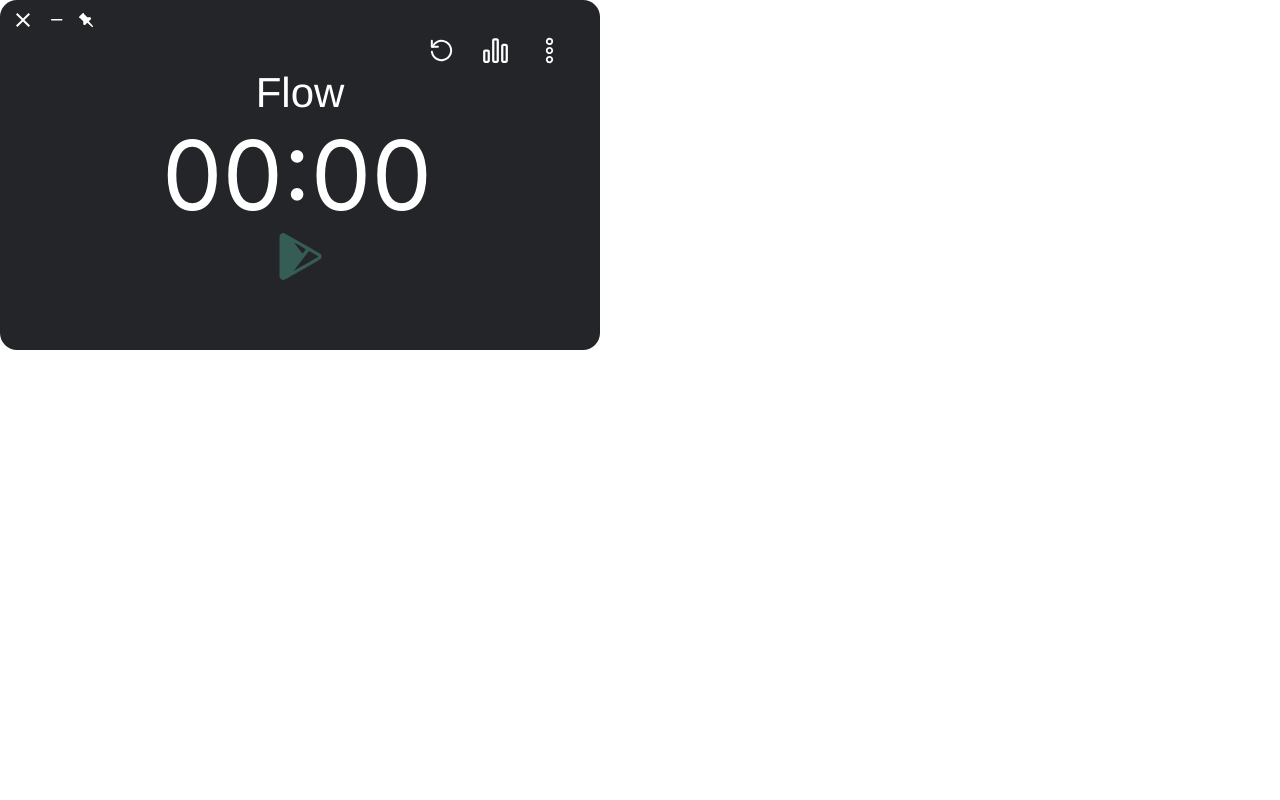
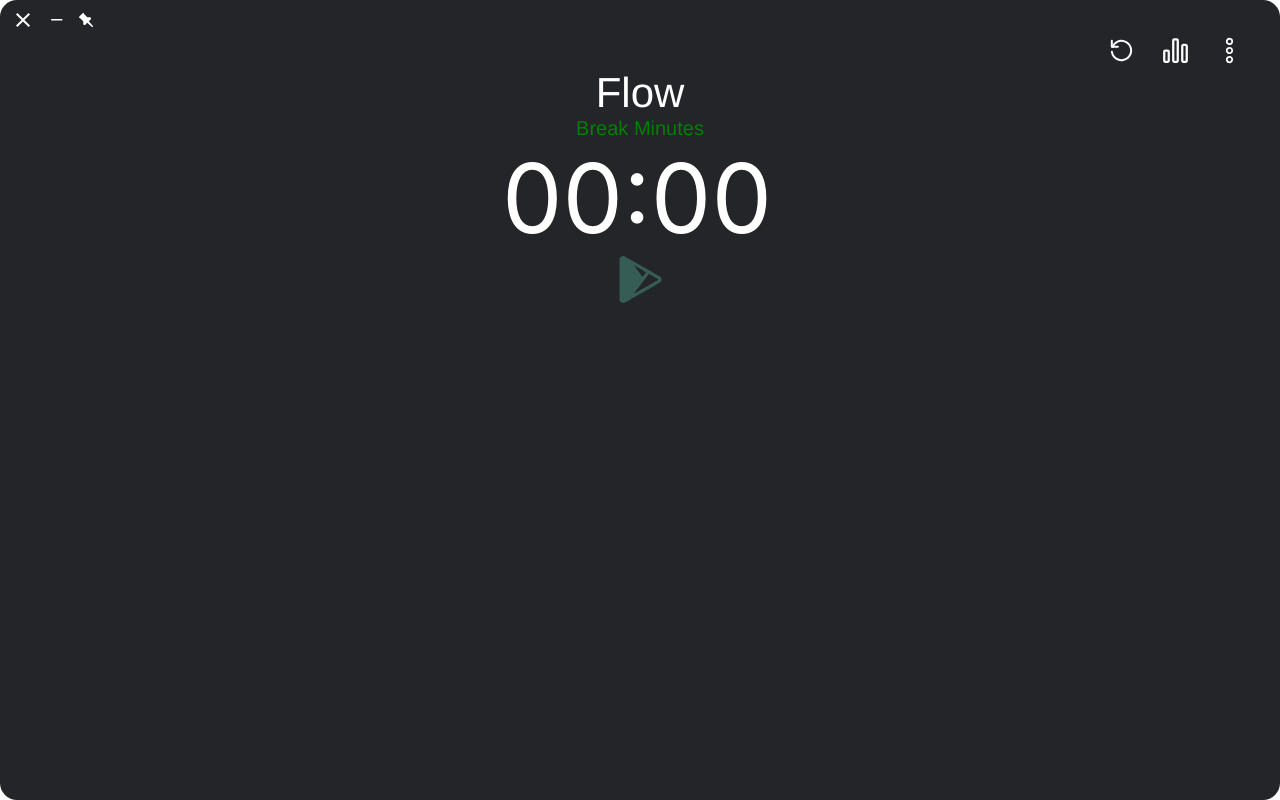
Before and after one commit to NaViMaTRiX/Flow, a React (Vite) app: page / in a window 1280 px wide. Built offline with nearby package versions, Linux system fonts and the light colour scheme.

Commit message:
Add title Minutes in Primary

```diff
--- a/src-tauri/tauri.conf.json
+++ b/src-tauri/tauri.conf.json
@@ -58,7 +58,7 @@
             "resizable": false,
             "title": "Flow",
             "width": 600,
-            "height": 350
+            "height": 370
          }
       ]
    }
--- a/src/components/Primary.tsx
+++ b/src/components/Primary.tsx
@@ -7,10 +7,12 @@ import SettingsContext from "./SettingsContext";
 function Primary() {
 
     const settingsInfo = useContext(SettingsContext);
+    const titleString: string = settingsInfo.mode === "work" ? "Work Minutes" : "Break Minutes"
 
     return (
         <div className="main">
             <p>Flow</p>
+            <p className="mode" style={{color: settingsInfo.mode === "work" ? "yellow" : "green"}}>{titleString}</p>
             <Timer />
             <div className="play">
                 {settingsInfo.isPause
--- a/src/styles/styles.css
+++ b/src/styles/styles.css
@@ -18,8 +18,8 @@ main {
    box-sizing: border-box;
    background-color: #242528;
    border-radius: 17px;
-   height: 350px;
-   width: 600px;
+   height: 100vh;
+   width: 100vw;
 }
 
 button {
@@ -82,6 +82,12 @@ p {
    font-weight: 400;
 }
 
+.mode {
+    font-family: "Helvetica-Regular", Helvetica, serif;
+    font-size: 20px;
+    font-weight: 300;
+}
+
 .end {
    margin-right: 0;
 }
```
